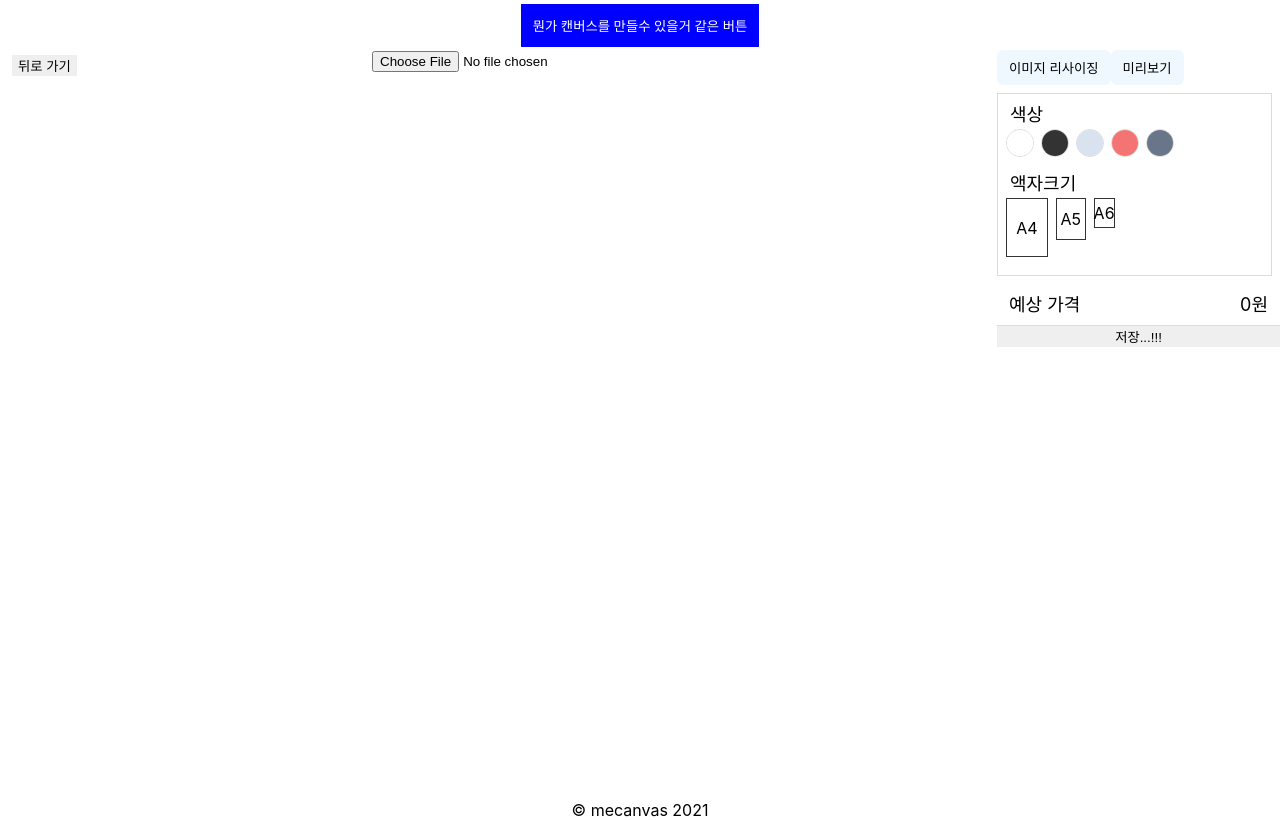
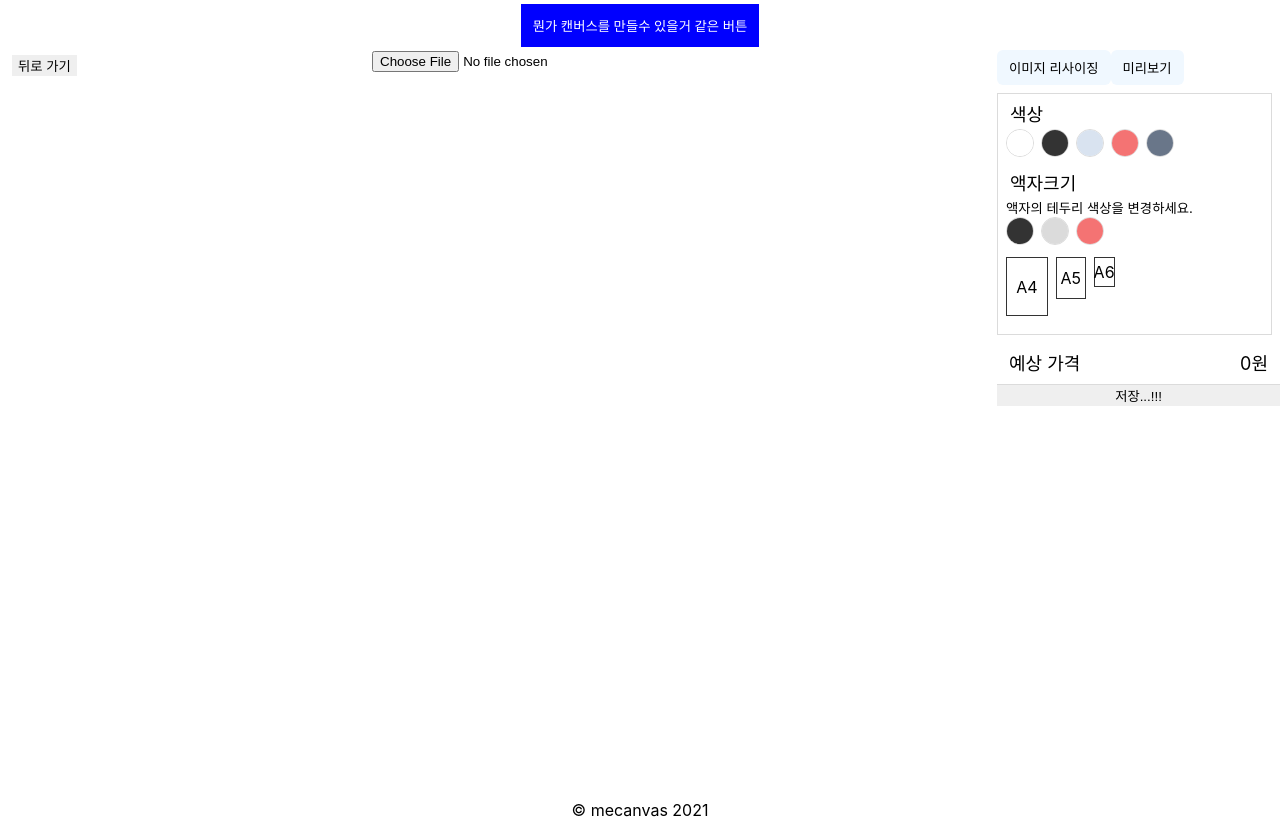
Before and after one commit to mecanvas/early-front, a Next.js app: page /tool in a window 1280 px wide. Built offline with nearby package versions, Linux system fonts and the light colour scheme.

Commit message:
액자 테두리 변경 완

```diff
--- a/src/components/tool/Tool.tsx
+++ b/src/components/tool/Tool.tsx
@@ -108,7 +108,9 @@ const Tool = () => {
 
   const [isPreview, setIsPreview] = useState(false);
 
+  // 바뀌는 색상
   const [bgColor, setBgColor] = useState('#ffffff');
+  const [frameBorderColor, setFrameBorderColor] = useState('#333');
 
   const handleDeleteCanvas = useCallback(
     (e) => {
@@ -389,6 +391,11 @@ const Tool = () => {
     setBgColor(hex);
   }, []);
 
+  const handleFrameColorChange = useCallback((color: ColorResult) => {
+    const { hex } = color;
+    setFrameBorderColor(hex);
+  }, []);
+
   // 액자 클릭시 움직이는 로직
   useEffect(() => {
     if (selectedFrame && selectedFrameInfo) {
@@ -453,6 +460,7 @@ const Tool = () => {
       <ToolContainer bgColor={bgColor}>
         {selectedFrame && selectedFrameInfo && selectedFramePosition && (
           <YouSelectedFrame
+            border={frameBorderColor}
             ref={youSelectedFrameRef}
             onClick={handleFrameRelease}
             {...selectedFrameInfo.size}
@@ -504,9 +512,11 @@ const Tool = () => {
           <Versatile>
             <Factory>
               <FactoryTitle>색상</FactoryTitle>
-              <ToolColorPalette handleColorChange={handleColorChange} />
+              <ToolColorPalette type="bg" onChange={handleColorChange} />
 
               <FactoryTitle>액자크기</FactoryTitle>
+              <small>액자의 테두리 색상을 변경하세요.</small>
+              <ToolColorPalette type="frame" onChange={handleFrameColorChange} />
               <FrameWrapper>
                 {paperSize.map((paper, index) => (
                   <FrameSize key={index} data-value={paper.name} {...paper.size} onClick={handleFrameSelect}>
--- a/src/components/tool/ToolColorPalette.tsx
+++ b/src/components/tool/ToolColorPalette.tsx
@@ -3,17 +3,18 @@ import { ColorPaletteWrapper } from './ToolStyle';
 import { CirclePicker, ColorResult } from 'react-color';
 
 interface Props {
-  handleColorChange: (color: ColorResult) => void;
+  onChange: (color: ColorResult) => void;
+  type: 'bg' | 'frame';
 }
 
-const ToolColorPalette = ({ handleColorChange }: Props) => {
+const ToolColorPalette = ({ onChange, type }: Props) => {
+  const colors = {
+    bg: ['#ffffff', '#333', '#D9E3F0', '#F47373', '#697689'],
+    frame: ['#333', '#dbdbdb', '#F47373'],
+  };
   return (
     <ColorPaletteWrapper>
-      <CirclePicker
-        onChange={handleColorChange}
-        colors={['#ffffff', '#333', '#D9E3F0', '#F47373', '#697689']}
-        circleSpacing={7}
-      />
+      <CirclePicker onChange={onChange} colors={colors[type]} circleSpacing={7} />
     </ColorPaletteWrapper>
   );
 };
--- a/src/components/tool/ToolStyle.tsx
+++ b/src/components/tool/ToolStyle.tsx
@@ -14,12 +14,18 @@ export const ImageGoBack = styled.button`
   z-index: 4;
 `;
 
-export const YouSelectedFrame = styled.div<{ width: string; height: string; left: string; top: string }>`
+export const YouSelectedFrame = styled.div<{
+  width: string;
+  height: string;
+  left: string;
+  top: string;
+  border: string;
+}>`
   width: ${({ width }) => width};
   height: ${({ height }) => height};
   top: ${({ top }) => top};
   left: ${({ left }) => left};
-  border: 1px solid red;
+  border: 1px solid ${({ border }) => border};
   position: absolute;
   cursor: pointer;
   z-index: 2;
```
